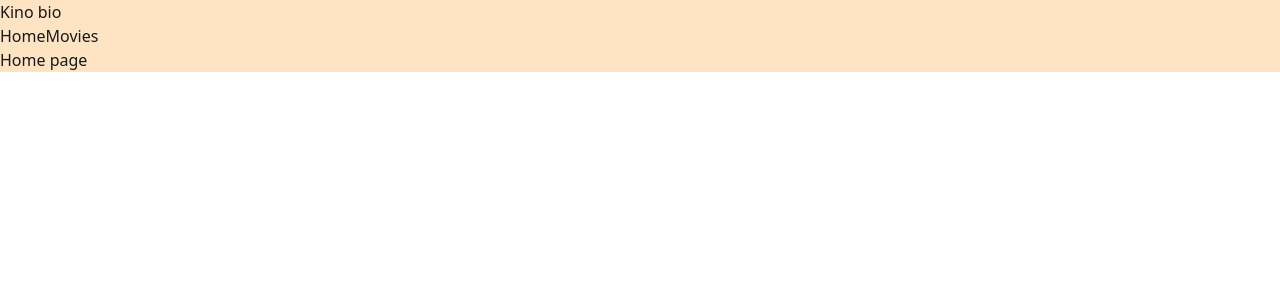
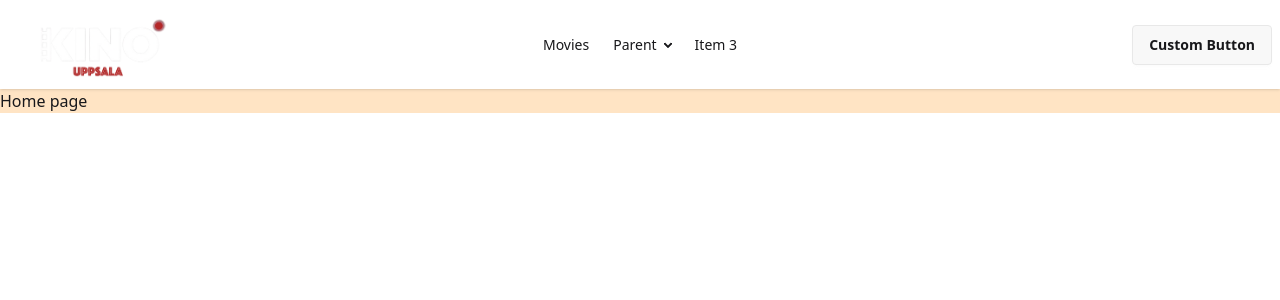
Before and after one commit to alfredbrannare/kino-nextjs-app, a Next.js app: page / in a window 1280 px wide. Shown: the top 300 px of the page. Built offline with nearby package versions, Linux system fonts and the light colour scheme.

Commit message:
feat: add example header using DaisyUI components

```diff
--- a/src/app/page.jsx
+++ b/src/app/page.jsx
@@ -1,5 +1,5 @@
 const Main = () => {
-  return(
+  return (
     <h1>Home page</h1>
   )
 }
--- a/src/components/Header.jsx
+++ b/src/components/Header.jsx
@@ -1,11 +1,56 @@
 import Link from 'next/link';
+import Image from 'next/image';
+
 const Header = () => {
   return (
     <header>
-      <h1>Kino bio</h1>
-      <nav>
-      <Link href='/'>Home</Link>
-      <Link href='/movies'>Movies</Link>
+      <nav class="navbar bg-base-100 shadow-sm py-5">
+        <div class="navbar-start">
+          <div class="dropdown">
+            <div tabIndex="0" role="button" class="btn btn-ghost lg:hidden">
+              <svg xmlns="http://www.w3.org/2000/svg" class="h-5 w-5" fill="none" viewBox="0 0 24 24" stroke="currentColor"> <path strokeLinecap="round" strokeLinejoin="round" strokeWidth="2" d="M4 6h16M4 12h8m-8 6h16" /> </svg>
+            </div>
+            <ul
+              tabIndex="0"
+              class="menu menu-sm dropdown-content bg-base-100 rounded-box z-1 mt-3 w-52 p-2 shadow">
+              <li><a>Item 1</a></li>
+              <li>
+                <a>Parent</a>
+                <ul class="p-2">
+                  <li><a>Submenu 1</a></li>
+                  <li><a>Submenu 2</a></li>
+                </ul>
+              </li>
+              <li><a>Item 3</a></li>
+            </ul>
+          </div>
+          <Link className="btn btn-ghost text-xl" href='/'>
+            <Image
+              src="/kino-logo.png"
+              alt="Kino Uppsala Logo"
+              width={150}
+              height={80}
+            />
+          </Link>
+        </div>
+        <div class="navbar-center hidden lg:flex">
+          <ul class="menu menu-horizontal px-1">
+            <li><Link href='/movies'>Movies</Link></li>
+            <li>
+              <details>
+                <summary>Parent</summary>
+                <ul class="p-2">
+                  <li><a>Submenu 1</a></li>
+                  <li><a>Submenu 2</a></li>
+                </ul>
+              </details>
+            </li>
+            <li><a>Item 3</a></li>
+          </ul>
+        </div>
+        <div class="navbar-end">
+          <a className="btn btn-primary-muted">Custom Button</a>
+        </div>
       </nav>
     </header>
   )
```
Also changed, not shown: public/kino-logo.png (added), 1 other file (tests, documents, lock files or other folders).
